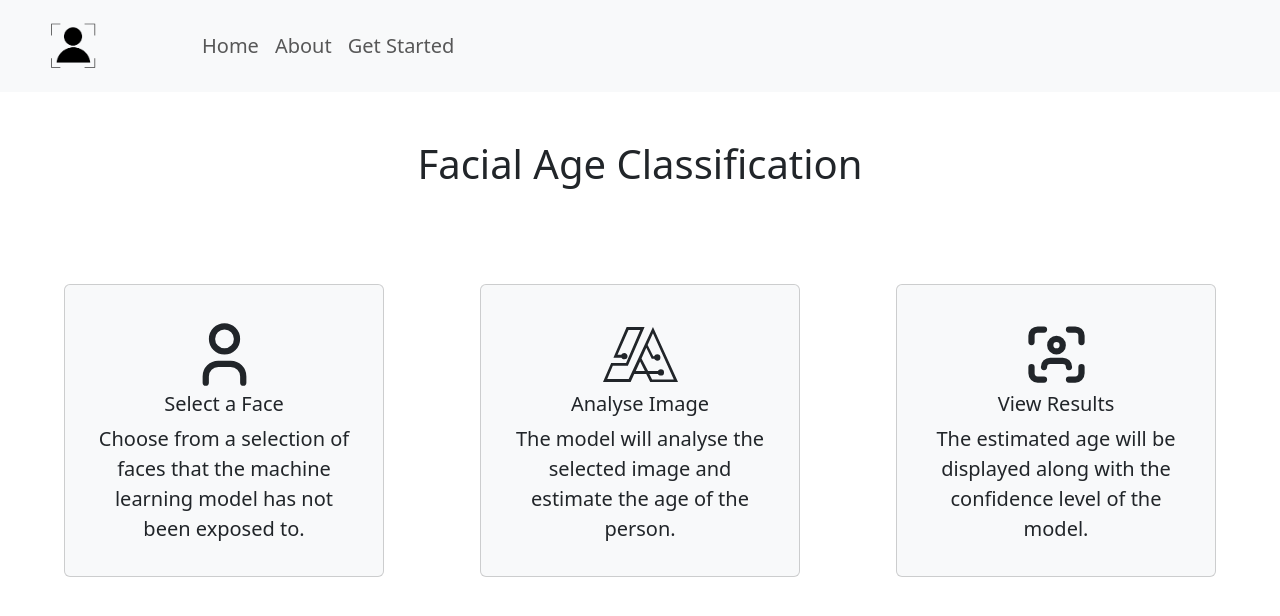
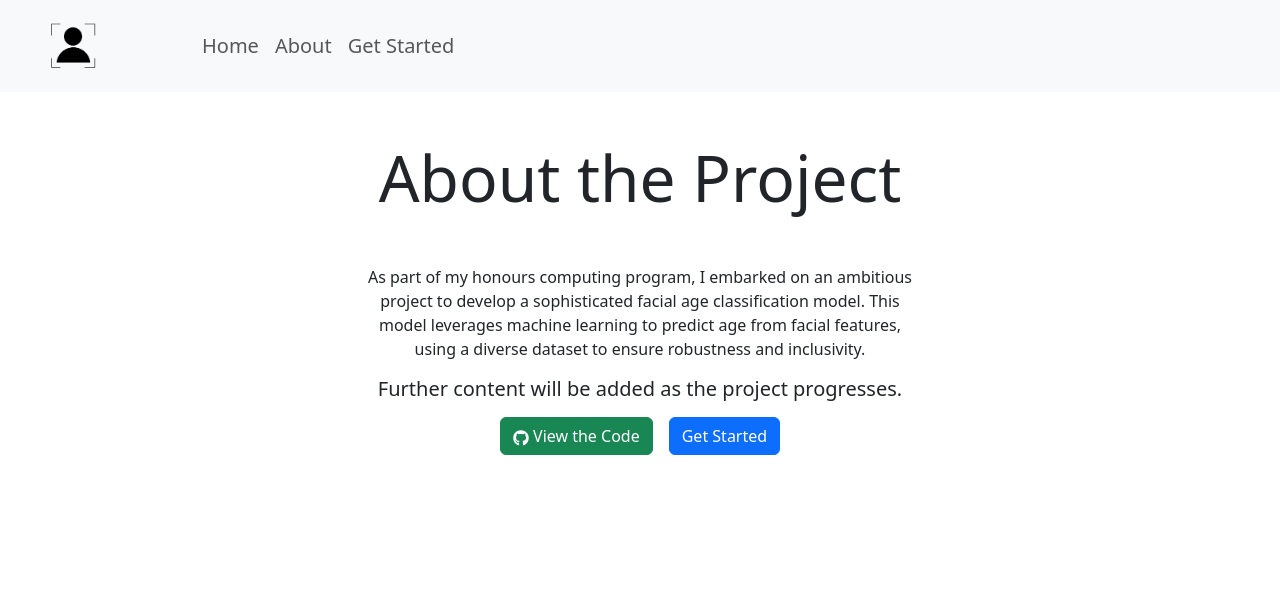
Before and after one commit to c-young02/Age-Classification, a React (Create React App) app in the folder website/: page /about in a window 1280 px wide. Shown: the top 616 px of the page. Built offline with nearby package versions, Linux system fonts and the light colour scheme.

Commit message:
Implemented react-router and the about page

```diff
--- a/website/package.json
+++ b/website/package.json
@@ -11,6 +11,7 @@
     "react-bootstrap": "^2.9.2",
     "react-dom": "^18.2.0",
     "react-icons": "^5.0.1",
+    "react-router-dom": "^6.21.2",
     "react-scripts": "5.0.1",
     "web-vitals": "^2.1.4"
   },
--- a/website/src/App.js
+++ b/website/src/App.js
@@ -1,16 +1,25 @@
-import Title from './components/Title/Title';
+import React from 'react';
+import { BrowserRouter as Router, Route, Routes } from 'react-router-dom';
+// import Title from './components/Title/Title';
 import Navbar from './components/Navbar/Navbar';
-import StepsLogic from './components/StepsLogic/StepsLogic';
+import Home from './components/Home/Home';
+import About from './components/About/About';
+import Start from './components/Start/Start';
 
 function App() {
 	return (
-		<div className="App">
-			<header className="App-header">
-				<Navbar />
-				<Title />
-				<StepsLogic />
-			</header>
-		</div>
+		<Router>
+			<div className="App">
+				<header className="App-header">
+					<Navbar />
+					<Routes>
+						<Route path="/" element={<Home />} />
+						<Route path="/about" element={<About />} />
+						<Route path="/start" element={<Start />} />
+					</Routes>
+				</header>
+			</div>
+		</Router>
 	);
 }
 
--- /dev/null
+++ b/website/src/components/About/About.js
@@ -0,0 +1,17 @@
+import React from 'react';
+import Title from '../Title/Title';
+import Information from '../Information/Information';
+import ButtonContainer from '../ButtonsContainer/ButtonsContainer';
+
+function About() {
+	const title = 'About the Project';
+	return (
+		<>
+			<Title pageTitle={title} />
+			<Information />
+			<ButtonContainer />
+		</>
+	);
+}
+
+export default About;
--- /dev/null
+++ b/website/src/components/ButtonsContainer/ButtonsContainer.js
@@ -0,0 +1,18 @@
+import React from 'react';
+import GithubButton from '../GithubButton/GithubButton';
+import GetStarted from '../GetStarted/GetStarted';
+
+function ButtonContainer() {
+	return (
+		<div className="d-flex justify-content-center flex-wrap">
+			<div className="m-2">
+				<GithubButton url="https://github.com/c-young02/Age-Classification" />
+			</div>
+			<div className="m-2">
+				<GetStarted />
+			</div>
+		</div>
+	);
+}
+
+export default ButtonContainer;
--- /dev/null
+++ b/website/src/components/GetStarted/GetStarted.js
@@ -0,0 +1,12 @@
+import React from 'react';
+import { Link } from 'react-router-dom';
+
+function GetStarted() {
+	return (
+		<Link to="/start" className="btn btn-primary">
+			Get Started
+		</Link>
+	);
+}
+
+export default GetStarted;
--- /dev/null
+++ b/website/src/components/GithubButton/GithubButton.js
@@ -0,0 +1,14 @@
+import React from 'react';
+import { FaGithub } from 'react-icons/fa';
+
+function GithubButton({ url }) {
+	return (
+		<a href={url} target="_blank" rel="noopener noreferrer">
+			<button className="btn btn-success">
+				<FaGithub /> View the Code
+			</button>
+		</a>
+	);
+}
+
+export default GithubButton;
--- /dev/null
+++ b/website/src/components/Home/Home.js
@@ -0,0 +1,15 @@
+import React from 'react';
+import Title from '../Title/Title';
+import StepsLogic from '../StepsLogic/StepsLogic';
+
+function Home() {
+	const title = 'Facial Age Classification';
+	return (
+		<>
+			<Title pageTitle={title} />
+			<StepsLogic />
+		</>
+	);
+}
+
+export default Home;
--- /dev/null
+++ b/website/src/components/Information/Information.js
@@ -0,0 +1,28 @@
+import React from 'react';
+import Container from 'react-bootstrap/Container';
+import Row from 'react-bootstrap/Row';
+import Col from 'react-bootstrap/Col';
+
+function Information() {
+	return (
+		<Container>
+			<Row className="justify-content-md-center">
+				<Col md={6}>
+					<div className="text-center">
+						<p>
+							As part of my honours computing program, I embarked on an
+							ambitious project to develop a sophisticated facial age
+							classification model. This model leverages machine learning to
+							predict age from facial features, using a diverse dataset to
+							ensure robustness and inclusivity.
+						</p>
+
+						<h5>Further content will be added as the project progresses.</h5>
+					</div>
+				</Col>
+			</Row>
+		</Container>
+	);
+}
+
+export default Information;
--- a/website/src/components/Navbar/Navbar.js
+++ b/website/src/components/Navbar/Navbar.js
@@ -5,19 +5,19 @@ import './Navbar.css';
 function BootstrapNavbar() {
 	return (
 		<Navbar bg="light" expand="lg" className="py-3">
-			<Navbar.Brand href="#home" className="mx-5 logo">
+			<Navbar.Brand href="/" className="mx-5 logo">
 				<img src="/images/logo.png" alt="Logo" className="logo-image" />
 			</Navbar.Brand>
 			<Navbar.Toggle aria-controls="basic-navbar-nav" className="mx-3" />
 			<Navbar.Collapse id="basic-navbar-nav" className="mx-5">
 				<Nav>
-					<Nav.Link href="#home" className="nav-link">
+					<Nav.Link href="/" className="nav-link">
 						Home
 					</Nav.Link>
-					<Nav.Link href="#about" className="nav-link">
+					<Nav.Link href="/about" className="nav-link">
 						About
 					</Nav.Link>
-					<Nav.Link href="#start" className="nav-link">
+					<Nav.Link href="/start" className="nav-link">
 						Get Started
 					</Nav.Link>
 				</Nav>
--- /dev/null
+++ b/website/src/components/Start/Start.js
@@ -0,0 +1,13 @@
+import React from 'react';
+import Title from '../Title/Title';
+
+function Start() {
+	const title = 'Classify a Persons Age';
+	return (
+		<>
+			<Title pageTitle={title} />
+		</>
+	);
+}
+
+export default Start;
--- a/website/src/components/Steps/Steps.css
+++ b/website/src/components/Steps/Steps.css
@@ -11,7 +11,7 @@
   }
 
   .card-title {
-    font-size: 2em;
+    font-size: 1.5em !important;
   }
 
   .card-border {
--- a/website/src/components/Title/Title.js
+++ b/website/src/components/Title/Title.js
@@ -1,7 +1,7 @@
 import React from 'react';
 
-function Title() {
-	return <h1 className="text-center my-5">Facial Age Classification</h1>;
+function Title({ pageTitle }) {
+	return <h1 className="display-3 text-center my-5">{pageTitle}</h1>;
 }
 
 export default Title;
```
Also changed, not shown: 1 other file (tests, documents, lock files or other folders).
